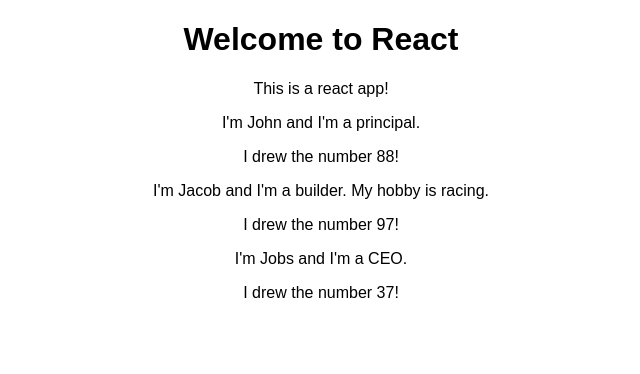
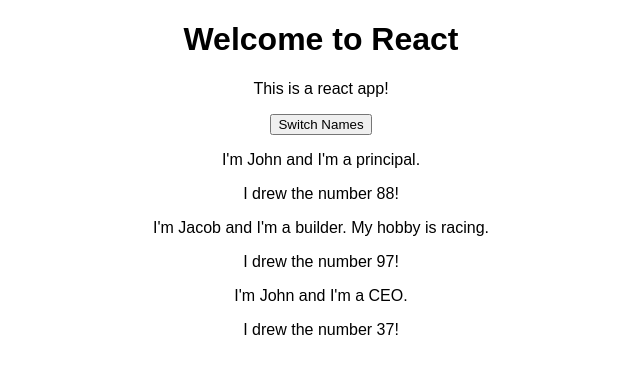
Before and after one commit to jeremy886/react-guide, a React (Create React App) app: page / in a window 1280 px wide. Shown: the top 374 px of the page, without its empty margins (319-959 px from the left). Built offline with nearby package versions, Linux system fonts and the light colour scheme.

Commit message:
"bind click listener to a button"

```diff
--- a/src/App.js
+++ b/src/App.js
@@ -3,14 +3,27 @@
 import Person from './Person/Person';
 
 class App extends Component {
+  state = {
+    persons: [
+      {name: "John", job: "principal"},
+      {name: "Jacob", job: "builder"},
+      {name: "Jobs", job: "CEO"}
+    ]
+  }
+
+  switchNameHandler = () => {
+    console.log("was clicked")
+  }
   render() {
     return (
       <div className="App">
         <h1>Welcome to React</h1>
         <p>This is a react app!</p>
-        <Person name="John" job="principal" />
-        <Person name="Jacob" job="builder">My hobby is racing.</Person>
-        <Person name="Jobs" job="CEO" />
+        <button onClick={this.switchNameHandler}>Switch Names</button>
+        <Person name={this.state.persons[0].name} job={this.state.persons[0].job} />
+        <Person name={this.state.persons[1].name} job={this.state.persons[1].job}>
+          My hobby is racing.</Person>
+        <Person name={this.state.persons[0].name} job={this.state.persons[2].job} />
       </div>
     );
   }
```
